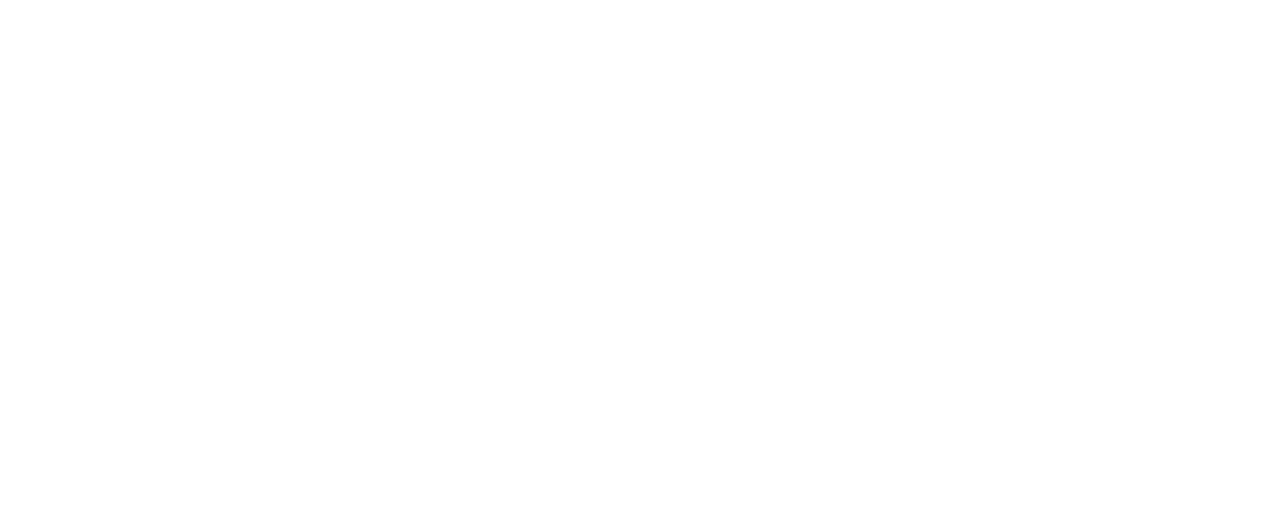
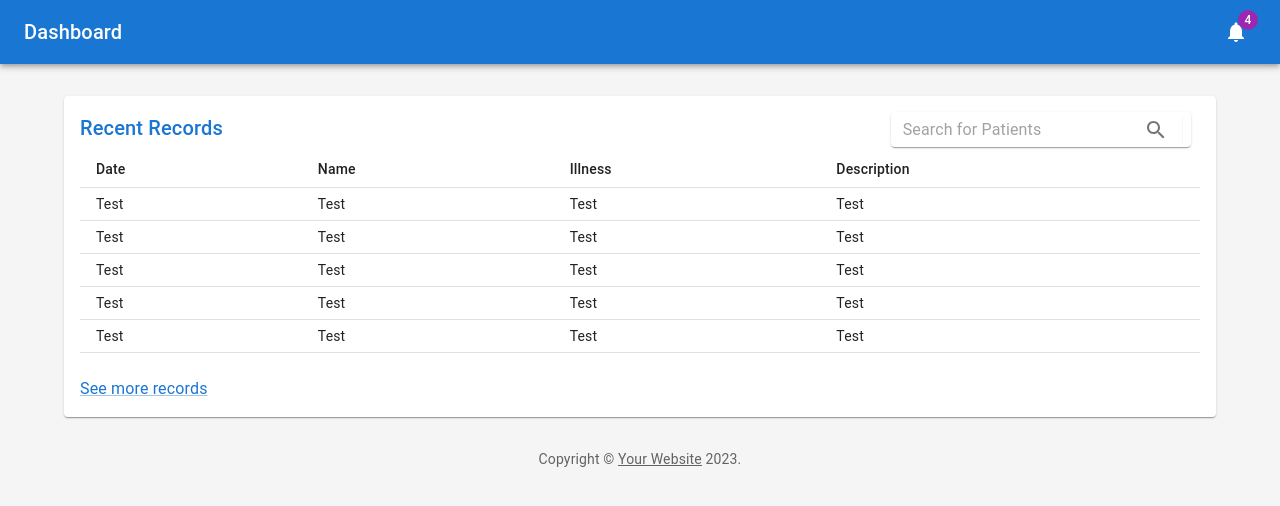
Before and after one commit to SENG-371/SENG371-Frontend, a React (Create React App) app in the folder health-record-system/: page /dashboard in a window 1280 px wide. Before the commit this address had no page. Shown: the top 506 px of the page. Built offline with nearby package versions, Linux system fonts and the light colour scheme.

Commit message:
Added record component and dashboard page

```diff
--- a/health-record-system/src/App.js
+++ b/health-record-system/src/App.js
@@ -3,7 +3,7 @@
 
 import MainPage from './components/MainPage';
 import SignInPage from './components/SignInPage';
-import ResponsiveAppBar from './components/ResponsiveAppBar';
+import Dashboard from './components/Dashboard'
 
 export default function App() {
   return (
@@ -11,6 +11,7 @@
       <Routes>
         <Route path="/" element={<MainPage />} />
         <Route path="signIn" element={<SignInPage />} />
+        <Route path="dashboard" element={<Dashboard />} />
       </Routes>
     </div>
   );
--- /dev/null
+++ b/health-record-system/src/components/CustomizedInputBox.js
@@ -0,0 +1,26 @@
+import * as React from 'react';
+import Paper from '@mui/material/Paper';
+import InputBase from '@mui/material/InputBase';
+import Divider from '@mui/material/Divider';
+import IconButton from '@mui/material/IconButton';
+import MenuIcon from '@mui/icons-material/Menu';
+import SearchIcon from '@mui/icons-material/Search';
+
+export default function CustomizedInputBox() {
+  return (
+    <Paper
+      component="form"
+      sx={{ p: '2px 4px', display: 'flex', alignItems: 'center', width: 300, height: 35 }}
+    >
+      <InputBase
+        sx={{ ml: 1, flex: 1 }}
+        placeholder="Search for Patients"
+        inputProps={{ 'aria-label': 'search patients' }}
+      />
+      <IconButton type="button" sx={{ p: '10px' }} aria-label="search">
+        <SearchIcon />
+      </IconButton>
+      <Divider sx={{ height: 28, m: 0.5 }} orientation="vertical" />
+    </Paper>
+  );
+}
--- /dev/null
+++ b/health-record-system/src/components/Dashboard.js
@@ -0,0 +1,147 @@
+import * as React from 'react';
+import { styled, createTheme, ThemeProvider } from '@mui/material/styles';
+import CssBaseline from '@mui/material/CssBaseline';
+import MuiDrawer from '@mui/material/Drawer';
+import Box from '@mui/material/Box';
+import MuiAppBar from '@mui/material/AppBar';
+import Toolbar from '@mui/material/Toolbar';
+import List from '@mui/material/List';
+import Typography from '@mui/material/Typography';
+import Divider from '@mui/material/Divider';
+import IconButton from '@mui/material/IconButton';
+import Badge from '@mui/material/Badge';
+import Container from '@mui/material/Container';
+import Grid from '@mui/material/Grid';
+import Paper from '@mui/material/Paper';
+import Link from '@mui/material/Link';
+import NotificationsIcon from '@mui/icons-material/Notifications';
+import Records from './Records';
+
+
+function Copyright(props) {
+  return (
+    <Typography variant="body2" color="text.secondary" align="center" {...props}>
+      {'Copyright © '}
+      <Link color="inherit" href="https://mui.com/">
+        Your Website
+      </Link>{' '}
+      {new Date().getFullYear()}
+      {'.'}
+    </Typography>
+  );
+}
+
+const drawerWidth = 240;
+
+const AppBar = styled(MuiAppBar, {
+  shouldForwardProp: (prop) => prop !== 'open',
+})(({ theme, open }) => ({
+  zIndex: theme.zIndex.drawer + 1,
+  transition: theme.transitions.create(['width', 'margin'], {
+    easing: theme.transitions.easing.sharp,
+    duration: theme.transitions.duration.leavingScreen,
+  }),
+  ...(open && {
+    marginLeft: drawerWidth,
+    width: `calc(100% - ${drawerWidth}px)`,
+    transition: theme.transitions.create(['width', 'margin'], {
+      easing: theme.transitions.easing.sharp,
+      duration: theme.transitions.duration.enteringScreen,
+    }),
+  }),
+}));
+
+const Drawer = styled(MuiDrawer, { shouldForwardProp: (prop) => prop !== 'open' })(
+  ({ theme, open }) => ({
+    '& .MuiDrawer-paper': {
+      position: 'relative',
+      whiteSpace: 'nowrap',
+      width: drawerWidth,
+      transition: theme.transitions.create('width', {
+        easing: theme.transitions.easing.sharp,
+        duration: theme.transitions.duration.enteringScreen,
+      }),
+      boxSizing: 'border-box',
+      ...(!open && {
+        overflowX: 'hidden',
+        transition: theme.transitions.create('width', {
+          easing: theme.transitions.easing.sharp,
+          duration: theme.transitions.duration.leavingScreen,
+        }),
+        width: theme.spacing(7),
+        [theme.breakpoints.up('sm')]: {
+          width: theme.spacing(9),
+        },
+      }),
+    },
+  }),
+);
+
+const mdTheme = createTheme();
+
+function DashboardContent() {
+  const [open, setOpen] = React.useState(true);
+  const toggleDrawer = () => {
+    setOpen(!open);
+  };
+
+  return (
+    <ThemeProvider theme={mdTheme}>
+      <Box sx={{ display: 'flex' }}>
+        <CssBaseline />
+        <AppBar position="absolute">
+          <Toolbar
+            sx={{
+              pr: '24px', // keep right padding when drawer closed
+            }}
+          >
+
+            <Typography
+              component="h1"
+              variant="h6"
+              color="inherit"
+              noWrap
+              sx={{ flexGrow: 1 }}
+            >
+              Dashboard
+            </Typography>
+            <IconButton color="inherit">
+              <Badge badgeContent={4} color="secondary">
+                <NotificationsIcon />
+              </Badge>
+            </IconButton>
+          </Toolbar>
+        </AppBar>
+        <Box
+          component="main"
+          sx={{
+            backgroundColor: (theme) =>
+              theme.palette.mode === 'light'
+                ? theme.palette.grey[100]
+                : theme.palette.grey[900],
+            flexGrow: 1,
+            height: '100vh',
+            overflow: 'auto',
+          }}
+        >
+          <Toolbar />
+          <Container maxWidth="lg" sx={{ mt: 4, mb: 4 }}>
+            <Grid container spacing={3}>
+              {/* Recent Orders */}
+              <Grid item xs={12}>
+                <Paper sx={{ p: 2, display: 'flex', flexDirection: 'column' }}>
+                  <Records />
+                </Paper>
+              </Grid>
+            </Grid>
+            <Copyright sx={{ pt: 4 }} />
+          </Container>
+        </Box>
+      </Box>
+    </ThemeProvider>
+  );
+}
+
+export default function Dashboard() {
+  return <DashboardContent />;
+}
--- /dev/null
+++ b/health-record-system/src/components/Records.js
@@ -0,0 +1,91 @@
+import * as React from 'react';
+import Link from '@mui/material/Link';
+import Table from '@mui/material/Table';
+import TableBody from '@mui/material/TableBody';
+import TableCell from '@mui/material/TableCell';
+import TableHead from '@mui/material/TableHead';
+import TableRow from '@mui/material/TableRow';
+import Title from './Title';
+import CustomizedInputBox from './CustomizedInputBox'
+import Grid from '@mui/material/Grid';
+
+// Generate Order Data
+function createData(id, date, name, illness, description) {
+  return { id, date, name, illness, description };
+}
+
+const rows = [
+  createData(
+    0,
+    'Test',
+    'Test',
+    'Test',
+    'Test',
+  ),
+  createData(
+    1,
+    'Test',
+    'Test',
+    'Test',
+    'Test',
+  ),
+  createData(2, 'Test', 'Test', 'Test', 'Test'),
+  createData(
+    3,
+    'Test',
+    'Test',
+    'Test',
+    'Test',
+  ),
+  createData(
+    4,
+    'Test',
+    'Test',
+    'Test',
+    'Test',
+  ),
+];
+
+function preventDefault(event) {
+  event.preventDefault();
+}
+
+export default function Records() {
+  return (
+    <React.Fragment>
+      <Grid container spacing = {12}>
+        <Grid item xs={8}>
+         <Title>Recent Records</Title>
+        </Grid>
+        <Grid item xs={4}>
+          <CustomizedInputBox/>
+        </Grid>
+
+      </Grid>
+
+      <Table size="small">
+        <TableHead>
+          <TableRow>
+            <TableCell>Date</TableCell>
+            <TableCell>Name</TableCell>
+            <TableCell>Illness</TableCell>
+            <TableCell>Description</TableCell>
+          </TableRow>
+        </TableHead>
+        <TableBody>
+          {rows.map((row) => (
+            <TableRow key={row.id}>
+              <TableCell>{row.date}</TableCell>
+              <TableCell>{row.name}</TableCell>
+              <TableCell>{row.illness}</TableCell>
+              <TableCell>{row.description}</TableCell>
+            </TableRow>
+          ))}
+        </TableBody>
+      </Table>
+      <Link color="primary" href="#" onClick={preventDefault} sx={{ mt: 3 }}>
+        See more records
+      </Link>
+    </React.Fragment>
+  );
+}
--- /dev/null
+++ b/health-record-system/src/components/Title.js
@@ -0,0 +1,17 @@
+import * as React from 'react';
+import PropTypes from 'prop-types';
+import Typography from '@mui/material/Typography';
+
+function Title(props) {
+  return (
+    <Typography component="h2" variant="h6" color="primary" gutterBottom>
+      {props.children}
+    </Typography>
+  );
+}
+
+Title.propTypes = {
+  children: PropTypes.node,
+};
+
+export default Title;
```
